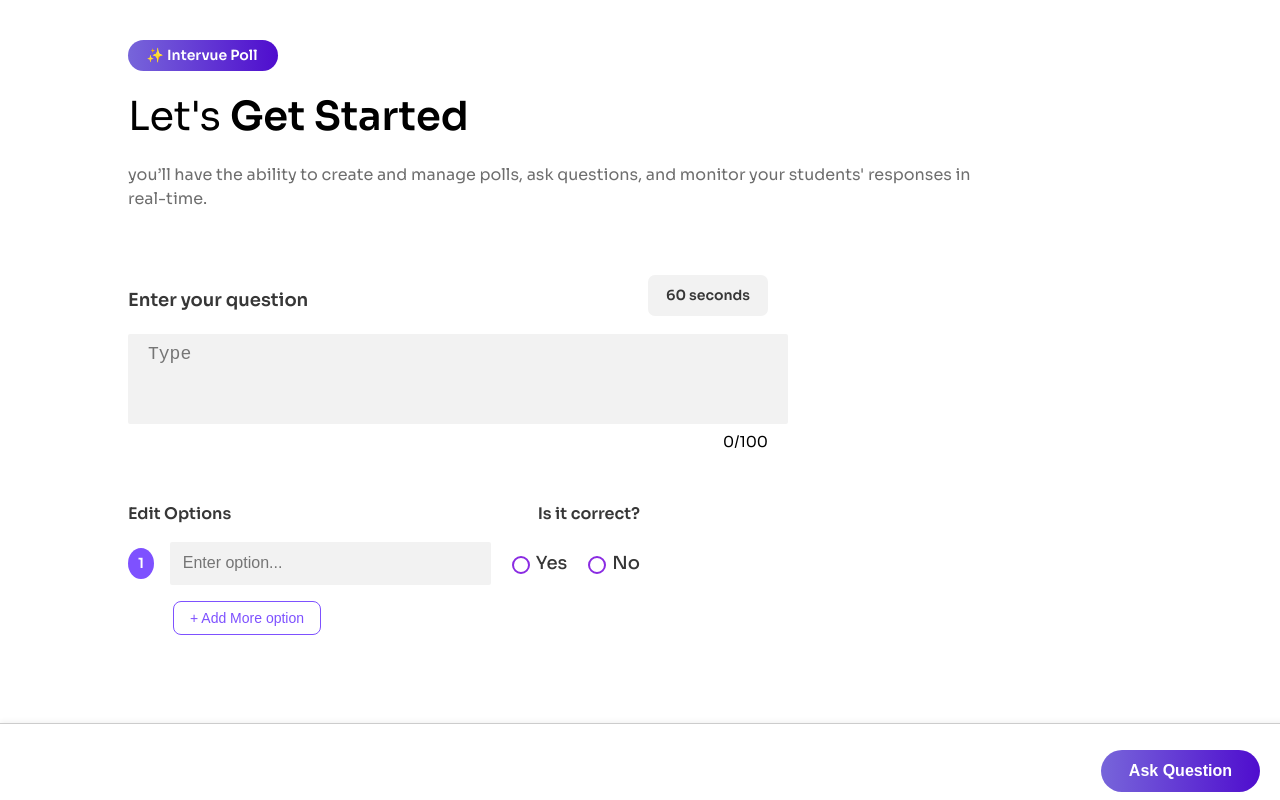
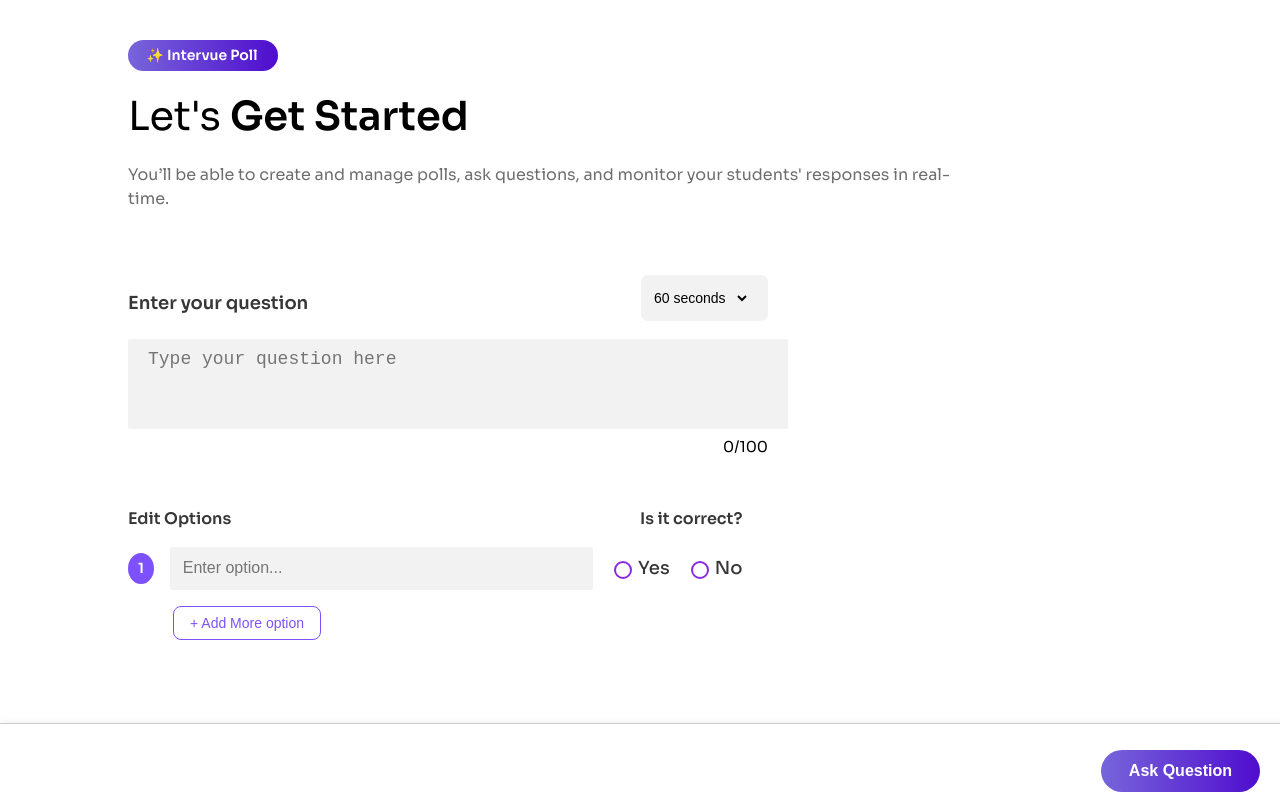
Before and after one commit to Ranjuzz/live-polling, a React (Vite) app in the folder client/: page /teacher in a window 1280 px wide. Built offline with nearby package versions, Linux system fonts and the light colour scheme; no server answers.

Commit message:
Styling in creation page

```diff
--- a/client/src/Components/Teacher/EditableOptionsStyle.js
+++ b/client/src/Components/Teacher/EditableOptionsStyle.js
@@ -2,14 +2,14 @@ import styled from 'styled-components';
 
 export const OptionsWrapper = styled.div`
   margin-top: 2rem;
-  max-width: 50%;
+  max-width: 60%;
 `;
 
 export const HeaderRow = styled.div`
   display: flex;
   justify-content: space-between;
   font-size: 16px;
-  min-width: max-content;
+  width: 100%;
 `;
 
 export const Title = styled.p`
@@ -21,7 +21,7 @@ export const OptionRow = styled.div`
   align-items: center;
   margin-bottom: 1rem;
   position: relative;
-  min-width: max-content;
+  width: 100%;
 `;
 
 export const OptionIndex = styled.div`
--- a/client/src/Components/Teacher/Question/QuestionCreationPage.jsx
+++ b/client/src/Components/Teacher/Question/QuestionCreationPage.jsx
@@ -1,29 +1,67 @@
 import React, { useState } from 'react';
+import { io } from 'socket.io-client';
 import {
   Badge,
   Header,
 } from '../../CommonStyles';
 
 import EditableOptions from '../EditableOptions';
-import {  Container2, TeacherContainer, QuestionBox, TimerDropdown, Subtitle,Title, TextArea,  AskButton, CharacterCount, Editing
+import {
+  Container2,
+  TeacherContainer,
+  QuestionBox,
+  TimerDropdown,
+  Subtitle,
+  Title,
+  TextArea,
+  AskButton,
+  CharacterCount,
+  Editing,
+  TimerSelect,
 } from './QuestionCreationPageStyle';
+
 import { QuestionHeader } from '../../Student/QuestionPage/QuestionPageStyle';
 import { FixedFooter } from '../EditableOptionsStyle';
 
+const socket = io('http://localhost:5000'); // Replace with your backend URL
+
 const QuestionPage = () => {
+  const [questionText, setQuestionText] = useState('');
+  const [options, setOptions] = useState([{ id: 1, text: '', isCorrect: null }]);
+  const [timer, setTimer] = useState(60);
 
-  const [timer, setTimer] = useState(60);
+  const handleAskQuestion = () => {
+    const filledOptions = options.filter(opt => opt.text.trim() !== '');
+
+    if (!questionText.trim() || filledOptions.length < 2) {
+      alert('Please enter a question and at least 2 options.');
+      return;
+    }
+
+    const payload = {
+      text: questionText,
+      options: filledOptions.map(opt => opt.text),
+      timer,
+    };
+
+    socket.emit('ask_question', payload);
+    console.log('Question sent to students:', payload);
+    setQuestionText('');
+    setOptions([{ id: 1, text: '', isCorrect: null }]);
+    setTimer(60); // Reset to default if desired
+  };
+
   return (
-    <>
     <TeacherContainer>
       <Container2>
         <Badge>✨ Intervue Poll</Badge>
+
         <Header>
           <Title>
             Let's <strong>Get Started</strong>
           </Title>
           <Subtitle>
-          you’ll have the ability to create and manage polls, ask questions,
+            You’ll be able to create and manage polls, ask questions,
             and monitor your students' responses in real-time.
           </Subtitle>
         </Header>
@@ -31,21 +69,34 @@ const QuestionPage = () => {
         <QuestionBox>
           <QuestionHeader>
             Enter your question
-          <TimerDropdown>{timer} seconds</TimerDropdown>
+            <TimerDropdown>
+              <TimerSelect value={timer} onChange={(e) => setTimer(Number(e.target.value))}>
+                <option value={15}>15 seconds</option>
+                <option value={20}>20 seconds</option>
+                <option value={45}>45 seconds</option>
+                <option value={60}>60 seconds</option>
+              </TimerSelect>
+            </TimerDropdown>
           </QuestionHeader>
-        <TextArea placeholder="Type" />
-        <CharacterCount>0/100</CharacterCount>
+
+          <TextArea
+            placeholder="Type your question here"
+            value={questionText}
+            onChange={(e) => setQuestionText(e.target.value)}
+            maxLength={100}
+          />
+          <CharacterCount>{questionText.length}/100</CharacterCount>
         </QuestionBox>
 
         <Editing>
-      <EditableOptions />
+          <EditableOptions options={options} setOptions={setOptions} />
         </Editing>
+
         <FixedFooter>
-      <AskButton>Ask Question</AskButton>
+          <AskButton onClick={handleAskQuestion}>Ask Question</AskButton>
         </FixedFooter>
       </Container2>
     </TeacherContainer>
-    </>
   );
 };
 
--- a/client/src/Components/Teacher/Question/QuestionCreationPageStyle.js
+++ b/client/src/Components/Teacher/Question/QuestionCreationPageStyle.js
@@ -15,6 +15,30 @@ export const Container2 = styled.div`
   width: 80vw;
   background-color: #FFFFFF;
 `;
+
+export const TimerSelect = styled.select`
+  background: #f2f2f2;
+  border: none;
+  color: black;
+  width: 100%;
+  height: 100%;
+  padding: 4px 8px;
+  font-size: 14px;
+  border-radius: 2px;
+  font-weight: 400;
+
+  &:focus {
+    outline: none;
+    box-shadow: none;
+  }
+
+  option {
+    color: #000;
+    background: #fff;
+  }
+
+`;
+
 
 export const Title = styled.div`
   font-size: 40px;
@@ -45,7 +69,7 @@ export const QuestionBox = styled.div`
 
 export const TimerDropdown = styled.div`
   background: #f2f2f2;
-  padding: 10px 18px 10px 18px;
+  padding: 10px 18px 10px 1px;
   margin: 0 0 10px 0px;
   font-size: 14px;
   border-radius: 7px;
```
Lines whose indentation alone changed are shown as unchanged.
